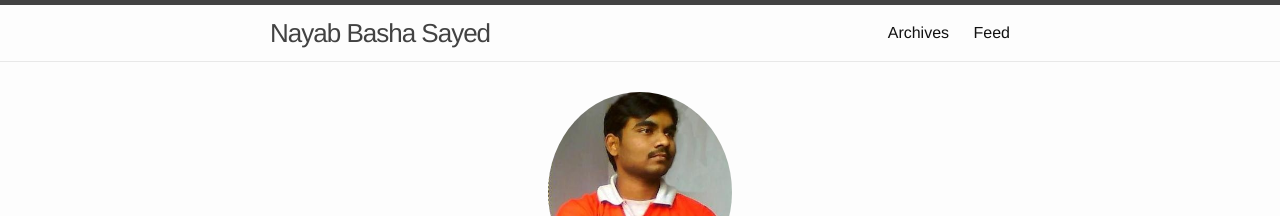
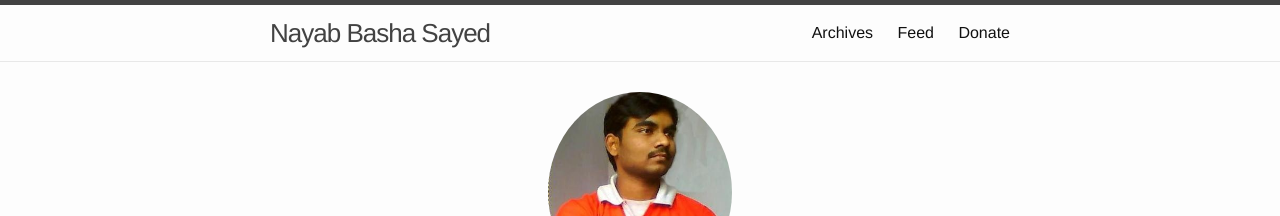
Before and after one commit to itsnayabsd/website, a Jekyll site: the page built from index.md, in a window 1280 px wide. Shown: the top 216 px of the page. Built offline with Jekyll 4.4.1, drawn with Linux system fonts in a browser that asks for light colours; a script that is not in the unit is left out.

Commit message:
Added donate url

```diff
--- a/_includes/header.html
+++ b/_includes/header.html
@@ -24,6 +24,7 @@
       <div class="trigger">
 	<a class="page-link" href="{{ "archives.html" | relative_url }}">Archives</a>
 	  	<a class="page-link" href="{{ "/feed.xml" | relative_url }}">Feed</a>
+	<a class="page-link" target="_blank" href="https://www.instamojo.com/@nayabsd/">Donate</a>
       </div>
     </nav>
 
```
